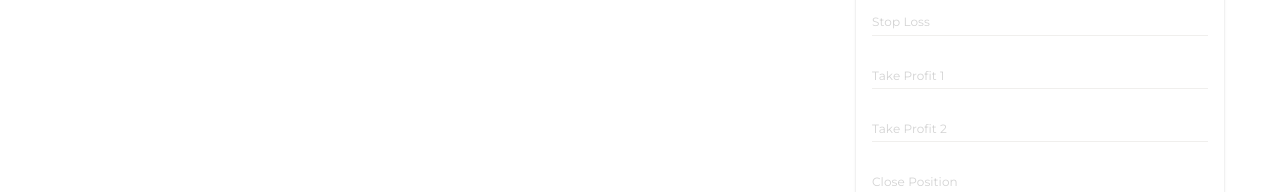
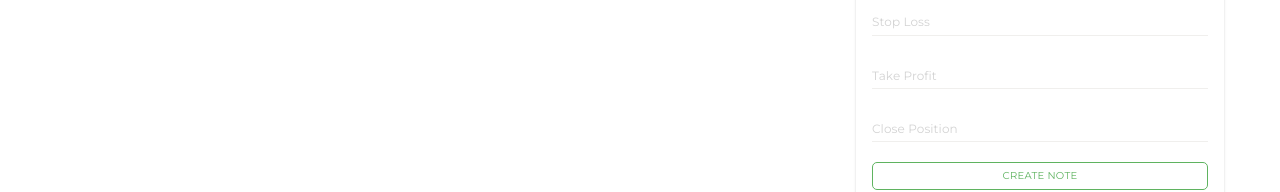
Before and after one commit to dmitridrozdov/trading-note, a React (Create React App) app in the folder client/: page / in a window 1280 px wide. Shown: the part 343-535 px from the top of the page. Built offline with nearby package versions, Linux system fonts and the light colour scheme; no server answers.

Commit message:
Update Form.jsx

```diff
--- a/client/src/components/Form/Form.jsx
+++ b/client/src/components/Form/Form.jsx
@@ -9,7 +9,7 @@ import { createTradingNote, updateTradingNote } from '../../actions/tradingNotes
 const Form = ({ currentId, setCurrentId }) => {
     const classes = useStyles()
     const [noteData, setnoteData] = useState({
-        coin: '', type: '', deposit: '', entry: '', stoploss: '', tp1: '', tp2: '', closeposition: ''
+        coin: '', type: '', deposit: '', entry: '', stoploss: '', tp: '', closeposition: ''
     })
     const coin  = useSelector((state) => currentId ? state.notes.find((p) => p._id === currentId) : null)
     const dispatch = useDispatch()
@@ -31,7 +31,7 @@ const Form = ({ currentId, setCurrentId }) => {
     const clear = () => {
         setCurrentId(null)
         setnoteData({coin: '', type: '', deposit: '', entry: '', stoploss: '',
-                    tp1: '', tp2: '', closeposition: ''})
+                    tp: '', closeposition: ''})
     }
 
     return(
@@ -89,17 +89,8 @@ const Form = ({ currentId, setCurrentId }) => {
                         className: classes.textStyle
                     }}
                     InputLabelProps={{style: {fontSize: '12px'}}}
-                    name='tp1' label='Take Profit 1' fullWidth value={noteData.tp1}
-                    onChange={(e) => setnoteData({ ...noteData, tp1: e.target.value })}/>
-
-                <NoteTextField
-                    className={classes.textMargin}
-                    InputProps={{
-                        className: classes.textStyle
-                    }}
-                    InputLabelProps={{style: {fontSize: '12px'}}}
-                    name='tp2' label='Take Profit 2' fullWidth value={noteData.tp2}
-                    onChange={(e) => setnoteData({ ...noteData, tp2: e.target.value })}/>
+                    name='tp' label='Take Profit' fullWidth value={noteData.tp}
+                    onChange={(e) => setnoteData({ ...noteData, tp: e.target.value })}/>
 
                 <NoteTextField
                     className={classes.textMargin}
```
